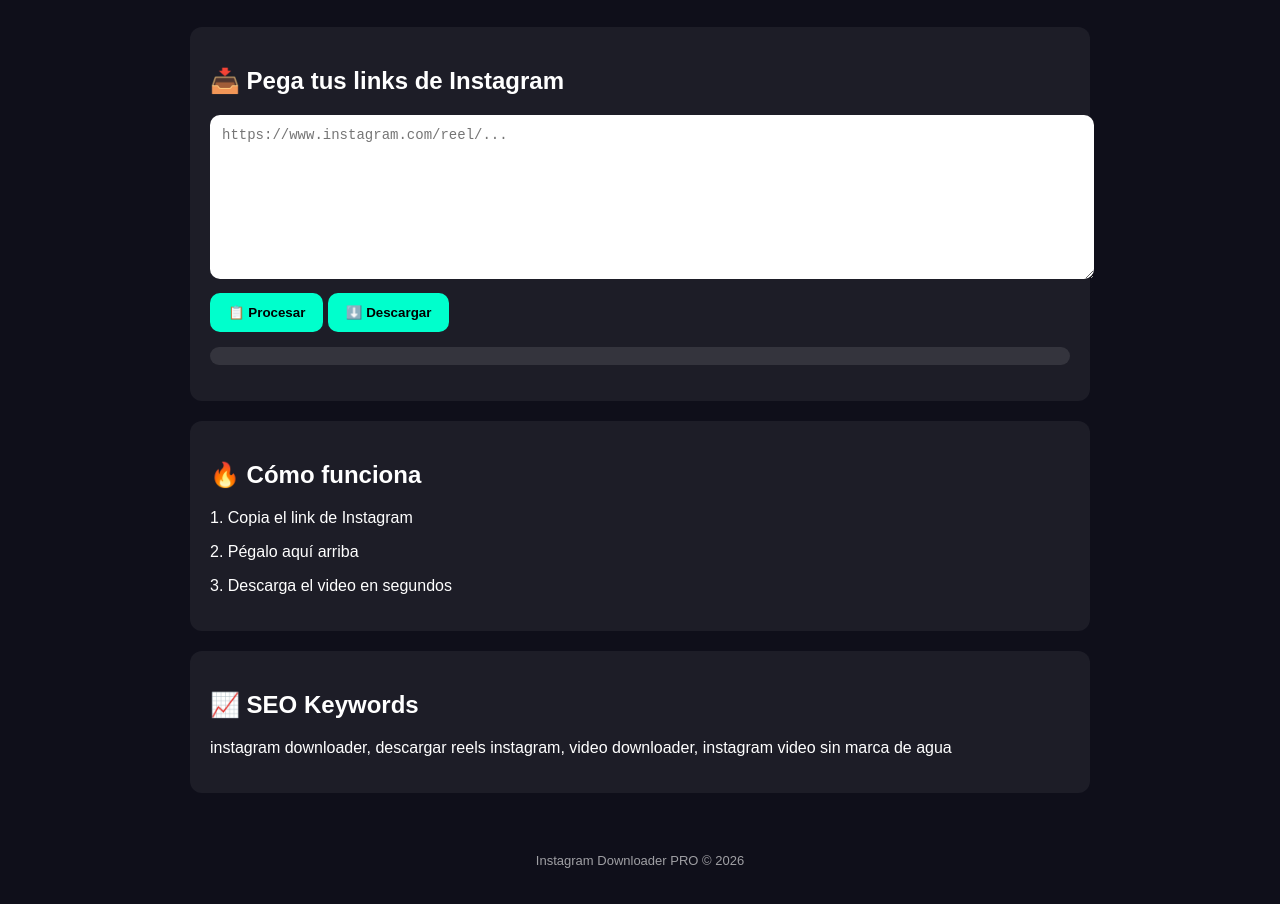
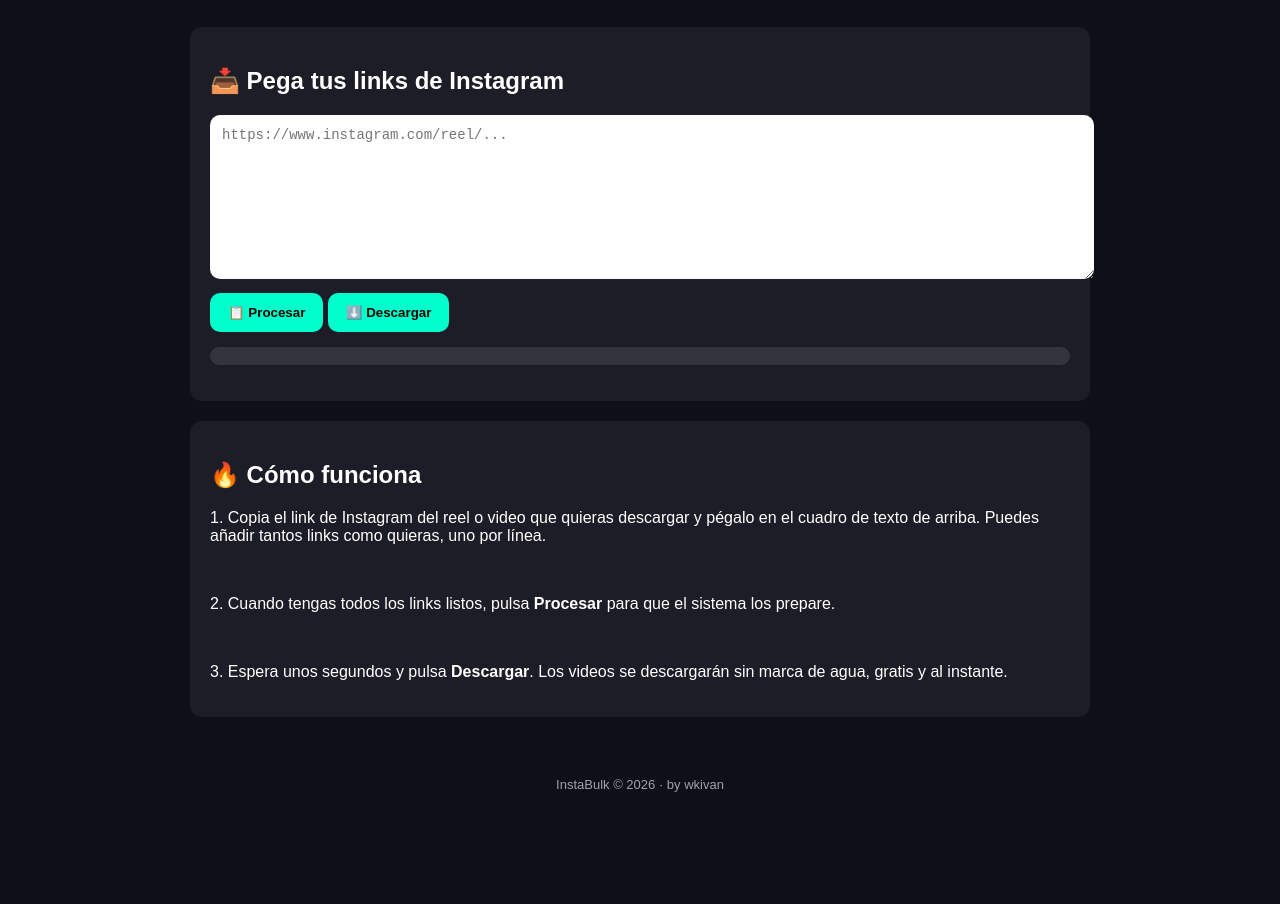
Before and after one commit to wkivan/InstaBulk, a website: page public/index.html in a window 1280 px wide. Shown: the part 92-996 px from the top of the page. After the commit the page ends 924 px from the top, so only its background shows below. Drawn offline with Linux system fonts and the light colour scheme.

Commit message:
Update index.html

```diff
--- a/public/index.html
+++ b/public/index.html
@@ -189,20 +189,17 @@
 
   <div class="card">
     <h2>🔥 Cómo funciona</h2>
-    <p>1. Copia el link de Instagram</p>
-    <p>2. Pégalo aquí arriba</p>
-    <p>3. Descarga el video en segundos</p>
-  </div>
-
-  <div class="card">
-    <h2>📈 SEO Keywords</h2>
-    <p>instagram downloader, descargar reels instagram, video downloader, instagram video sin marca de agua</p>
+    <p>1. Copia el link de Instagram del reel o video que quieras descargar y pégalo en el cuadro de texto de arriba. Puedes añadir tantos links como quieras, uno por línea.</p>
+    <br>
+    <p>2. Cuando tengas todos los links listos, pulsa <strong>Procesar</strong> para que el sistema los prepare.</p>
+    <br>
+    <p>3. Espera unos segundos y pulsa <strong>Descargar</strong>. Los videos se descargarán sin marca de agua, gratis y al instante.</p>
   </div>
 
 </div>
 
 <footer>
-  Instagram Downloader PRO © 2026
+  InstaBulk © 2026 · by wkivan
 </footer>
 
 <script>
@@ -225,6 +222,7 @@
 });
 
 
+function procesar() {
   urls = document.getElementById("input").value
     .split("\n")
     .map(u => u.trim())
```
